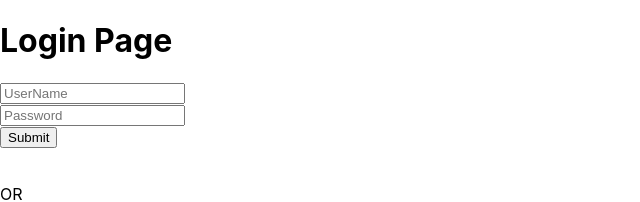
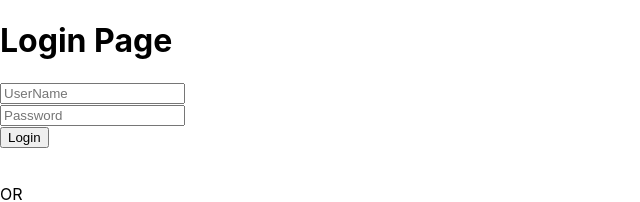
Before and after one commit to NemalPerera-NP/Spera-Test-Frontend, a React (Create React App) app: page / in a window 1280 px wide. Shown: the top 202 px of the page, without its empty margins (0-640 px from the left). Built offline with nearby package versions, Linux system fonts and the light colour scheme.

Commit message:
login API call working for user logins

```diff
--- a/src/App.js
+++ b/src/App.js
@@ -1,6 +1,7 @@
 import { BrowserRouter as Router, Routes, Route } from "react-router-dom";
 import Signup from "./components/pages/signup";
 import Login from "./components/pages/login";
+import Home from "./components/pages/home";
 
 function App() {
   return (
@@ -8,6 +9,7 @@ function App() {
       <Routes>
         <Route path="/" element={<Login />} />
         <Route path="/signup" element={<Signup />} />
+        <Route path="/home" element={<Home />} />
       </Routes>
     </Router>
   );
--- a/src/components/pages/home.js
+++ b/src/components/pages/home.js
@@ -1,13 +1,12 @@
 import React from "react";
-import { useNavigate } from "react-router-dom";
+import { useLocation, useNavigate } from "react-router-dom";
 
-
-function Home(){
-return(
+function Home() {
+  const location = useLocation();
+  return (
     <div className="homepage">
-        <h1>Hello {} and Wellcome to Crypto Mart</h1>
-
+      <h1>Hello and Wellcome to Crypto Mart</h1>
     </div>
-)
+  );
 }
-export default Home
+export default Home;
--- a/src/components/pages/login.js
+++ b/src/components/pages/login.js
@@ -1,11 +1,12 @@
 // In Login.js
 import React, { useState } from "react";
-import axios from 'axios'
+import axios from "axios";
 import { useNavigate, Link } from "react-router-dom";
 
 const Login_url = "http://localhost:8080/api/auth/login";
 
 function Login() {
+  const navigate = useNavigate();
   //local states
   const [username, setUsername] = useState("");
   const [password, setPassword] = useState("");
@@ -14,14 +15,44 @@ function Login() {
   // Function to handle form submission
   async function submit(e) {
     e.preventDefault();
+    console.log("login");
 
     try {
-      await axios.post(loginError,{
-        username,password
-      })
+      console.log("login working");
+
+      // const response = await axios.post(Login_url, {
+      //   username,
+      //   password,
+      // });
+
+      // if (response.data.success == true) {
+      //   // Assuming the login was successful and you want to redirect
+      //   navigate("/home");
+      // } else if (response.data.message) {
+
+      // } {
+      //   // Handle other statuses accordingly
+      //   alert(`Login failed: ${response.data.message}`);
+      // }
+      await axios
+        .post(Login_url, {
+          username,
+          password,
+        })
+        .then((res) => {
+          if (res.status === 201) {
+            navigate("/home");
+          } else if (res.data === "User not found") {
+            alert("User not found");
+          }
+        })
+        .catch((e) => {
+          alert("Wrong details");
+          console.log("e....", e);
+        });
     } catch (error) {
-      console.log(error)
-
+      console.log(error);
+      alert("Login failed. Please check your details and try again.");
     }
   }
 
@@ -29,7 +60,7 @@ function Login() {
     <div className="Login_Container">
       <h1>Login Page</h1>
 
-      <form action="POST">
+      <form onSubmit={submit}>
         <div className="form-group">
           <input
             type="text"
@@ -49,8 +80,9 @@ function Login() {
             onChange={(e) => setPassword(e.target.value)}
             required
           />
+          <br />
+          <input type="submit" value="Login" />
         </div>
-        <input type="submit" onClick={submit} />
       </form>
       <br />
       <p>OR</p>
```
